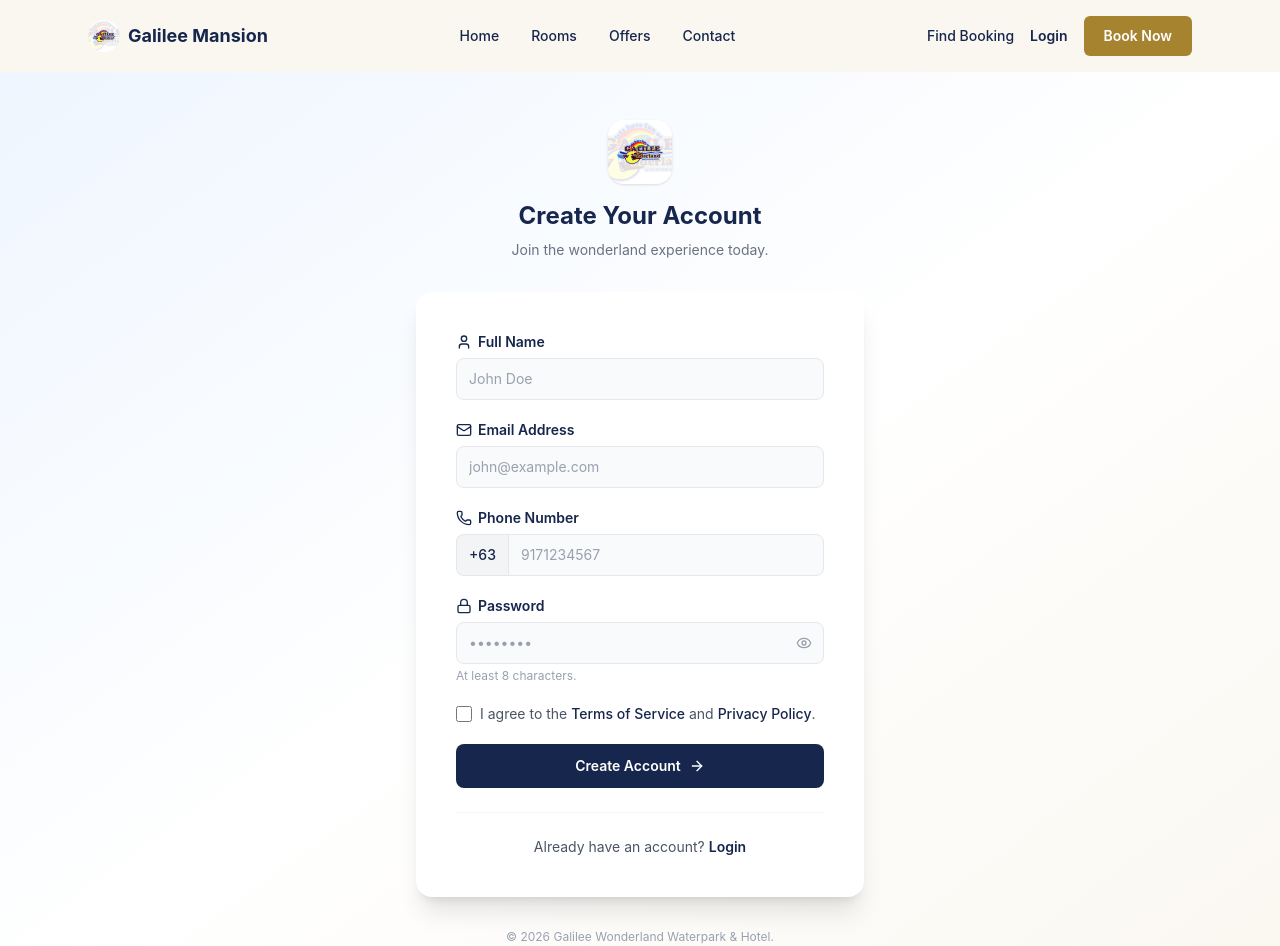
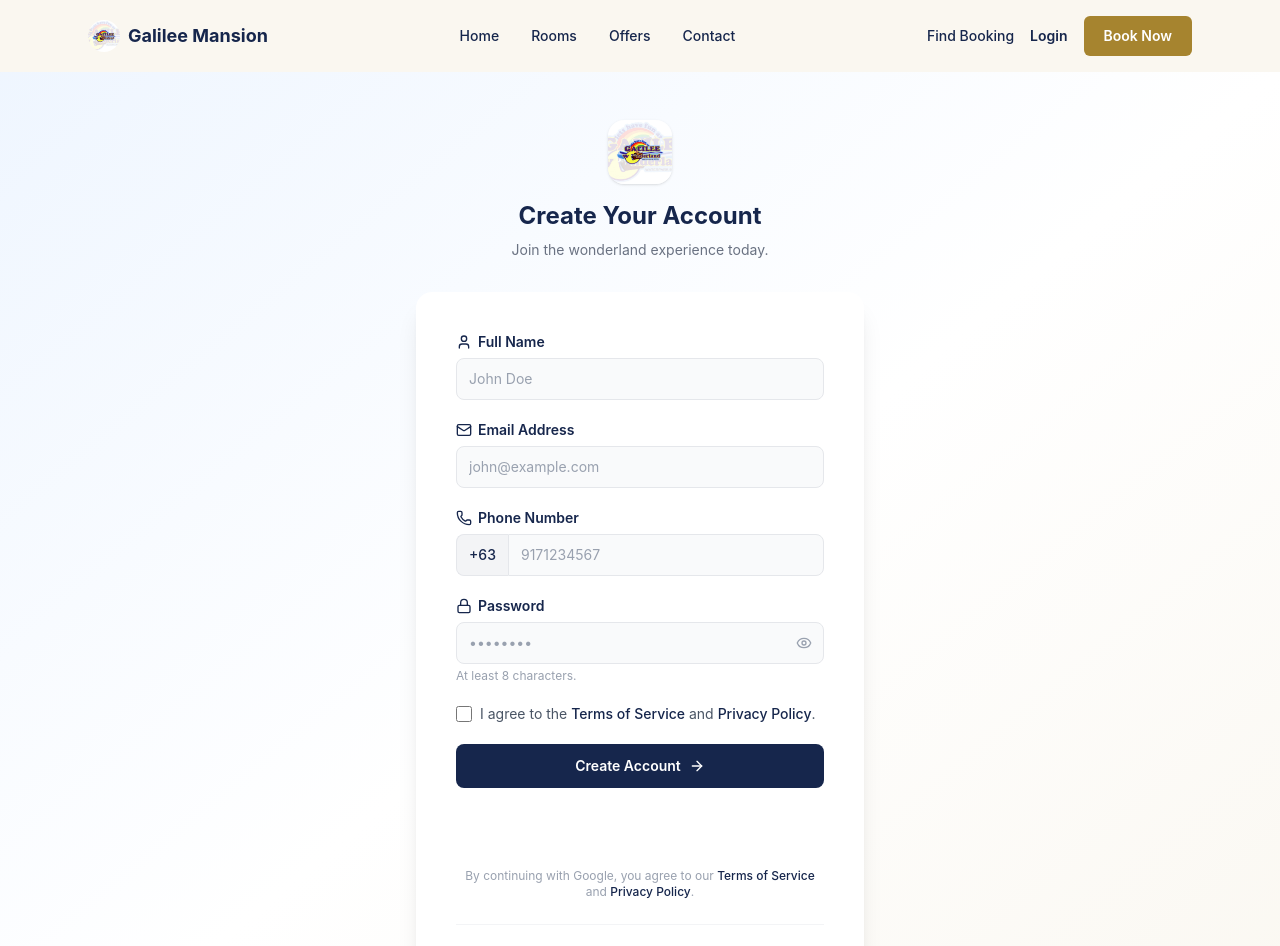
Before and after one commit to ryandvdlcrz/galilee-hotel-booking, a React (Vite) app in the folder frontend/: page /register in a window 1280 px wide. Shown: the top 946 px of the page. Built offline with nearby package versions, Linux system fonts and the light colour scheme; no server answers.

Commit message:
added google sign up

```diff
--- a/frontend/src/pages/RegisterPage.jsx
+++ b/frontend/src/pages/RegisterPage.jsx
@@ -1,12 +1,13 @@
-import { useState } from 'react'
+import { useEffect, useRef, useState } from 'react'
 import { Link, useNavigate } from 'react-router-dom'
 import { User, Mail, Phone, Lock, Eye, EyeOff, ArrowRight } from 'lucide-react'
+import { GoogleLogin } from '@react-oauth/google'
 import { useAuth } from '../hooks/useAuth'
 import { toLocalDigits } from '../utils/phone'
 import galileeLogo from '../assets/galilee-logo.jpg'
 
 export default function RegisterPage() {
-  const { register } = useAuth()
+  const { register, loginWithGoogle } = useAuth()
   const navigate = useNavigate()
 
   const [fullName, setFullName] = useState('')
@@ -18,6 +19,25 @@ export default function RegisterPage() {
 
   const [error, setError] = useState('')
   const [submitting, setSubmitting] = useState(false)
+
+  // Google's button only accepts a pixel width, so measure the form and match it.
+  const googleBoxRef = useRef(null)
+  const [googleWidth, setGoogleWidth] = useState(368)
+
+  useEffect(() => {
+    const el = googleBoxRef.current
+    if (!el) return undefined
+
+    const update = () => {
+      const w = Math.round(el.getBoundingClientRect().width)
+      if (w) setGoogleWidth(Math.min(Math.max(w, 200), 400)) // Google allows 200 to 400px
+    }
+
+    update()
+    const observer = new ResizeObserver(update)
+    observer.observe(el)
+    return () => observer.disconnect()
+  }, [])
 
   async function handleSubmit(e) {
     e.preventDefault()
@@ -52,6 +72,18 @@ export default function RegisterPage() {
       setError(message)
     } finally {
       setSubmitting(false)
+    }
+  }
+
+  // Signing up with Google uses the same endpoint as logging in: the server
+  // creates the account the first time that Google email is seen.
+  async function handleGoogleSuccess(credentialResponse) {
+    setError('')
+    try {
+      await loginWithGoogle(credentialResponse.credential)
+      navigate('/')
+    } catch (err) {
+      setError('Google sign-up failed. Please try again.')
     }
   }
 
@@ -178,6 +210,28 @@ export default function RegisterPage() {
               {submitting ? 'Creating account…' : 'Create Account'}
               {!submitting && <ArrowRight className="h-4 w-4" />}
             </button>
+
+            <div ref={googleBoxRef} className="flex w-full justify-center">
+              <GoogleLogin
+                onSuccess={handleGoogleSuccess}
+                onError={() => setError('Google sign-up failed. Please try again.')}
+                text="signup_with"
+                width={String(googleWidth)}
+                locale="en"
+              />
+            </div>
+
+            <p className="text-center text-xs text-gray-400">
+              By continuing with Google, you agree to our{' '}
+              <Link to="/terms" className="font-medium text-[#16264c] hover:underline">
+                Terms of Service
+              </Link>{' '}
+              and{' '}
+              <Link to="/privacy" className="font-medium text-[#16264c] hover:underline">
+                Privacy Policy
+              </Link>
+              .
+            </p>
           </form>
 
           <div className="mt-6 border-t border-gray-100 pt-6 text-center text-sm text-gray-600">
```
